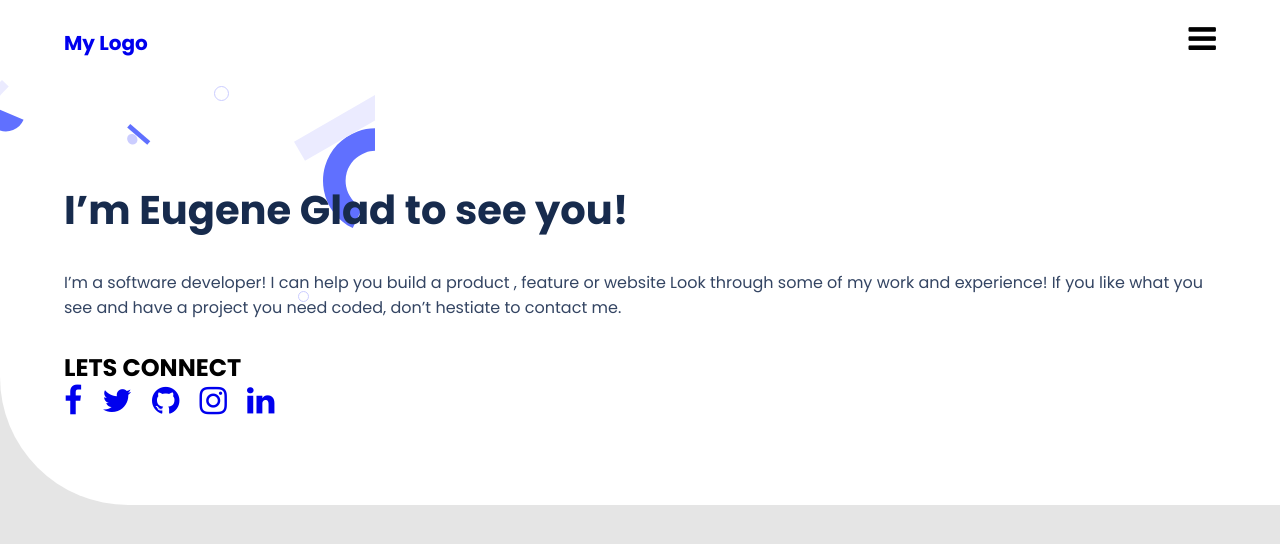
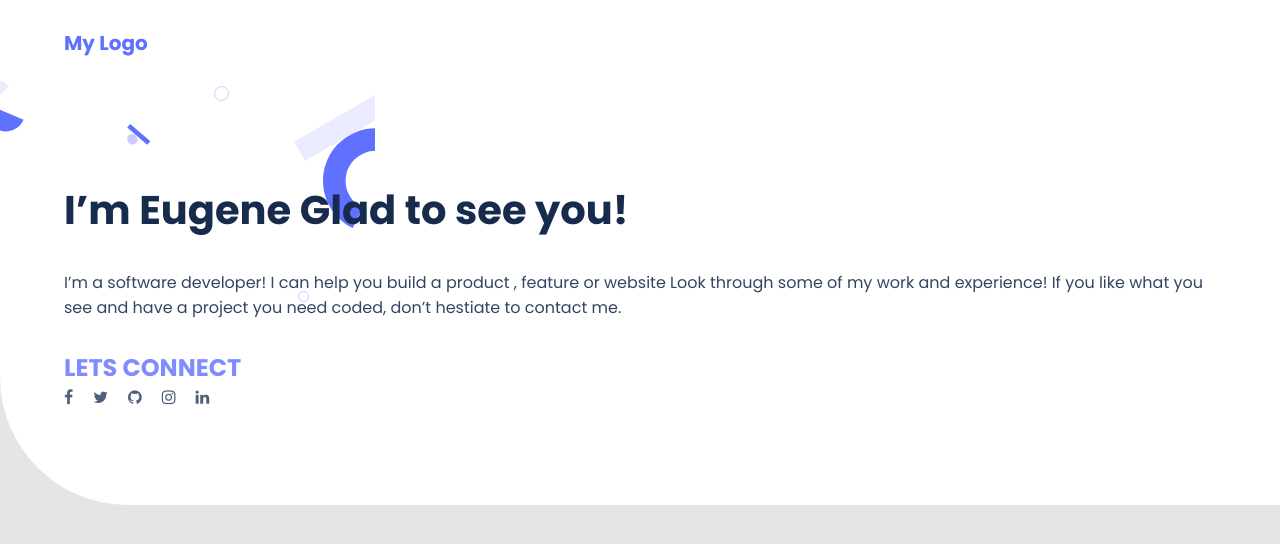
Before and after one commit to Eugeneiyukhun/My_Portfolio_Setup, a website: page index.html in a window 1280 px wide. Drawn offline with Linux system fonts and the light colour scheme.

Commit message:
modified index.html and styles.css

```diff
--- a/index.html
+++ b/index.html
@@ -16,7 +16,7 @@
         <div class="header-container">
             <a href="#" class="logo">My Logo</a>
             <nav class="nav">
-                <i class="fa fa-bars fa-2x"></i>
+                <i class="fa-bars"></i>
             </nav>
         </div>
     </header>
@@ -29,13 +29,13 @@
                     work and experience! If you like what you see and have a project you need coded, don’t hestiate to
                     contact me.</p>
                 <div class="social-links">
-                    <h2>LETS CONNECT</h2>
+                    <h2 class="subhead">LETS CONNECT</h2>
                     <ul>
-                        <li><a href="#"><i class="fa fa-facebook fa-2x"></i></a></li>
-                        <li><a href="#"><i class="fa fa-twitter fa-2x"></i></a></li>
-                        <li><a href="#"><i class="fa fa-github fa-2x"></i></a></li>
-                        <li><a href="#"><i class="fa fa-instagram fa-2x"></i></a></li>
-                        <li><a href="#"><i class="fa fa-linkedin fa-2x"></i></a></li>
+                        <li><a href="#"><i class="fa fa-facebook"></i></a></li>
+                        <li><a href="#"><i class="fa fa-twitter"></i></a></li>
+                        <li><a href="#"><i class="fa fa-github"></i></a></li>
+                        <li><a href="#"><i class="fa fa-instagram"></i></a></li>
+                        <li><a href="#"><i class="fa fa-linkedin"></i></a></li>
                     </ul>
 
                 </div>
--- a/styles.css
+++ b/styles.css
@@ -23,6 +23,7 @@ body {
 .header-container {
   display: flex;
   justify-content: space-between;
+  align-items: center;
   width: 90%;
   margin: 0 auto;
   background-color: white;
@@ -46,6 +47,10 @@ body {
   list-style-type: none;
   color: #505f79;
   height: 20px;
+}
+
+.fa {
+  color: #505F79;
 }
 
 .hero-container {
@@ -74,6 +79,11 @@ body {
   font-size: 20px;
   text-decoration: none;
   padding-top: 5px;
+  color: #6070FF;
+}
+
+.fa-bars {
+  font-size: 1.5em;
 }
 
 .section {
@@ -81,3 +91,7 @@ body {
   border-bottom-left-radius: 7rem;
   padding: 80px 5%;
 }
+
+.subhead {
+  color: #7F8CFF;
+}
```
